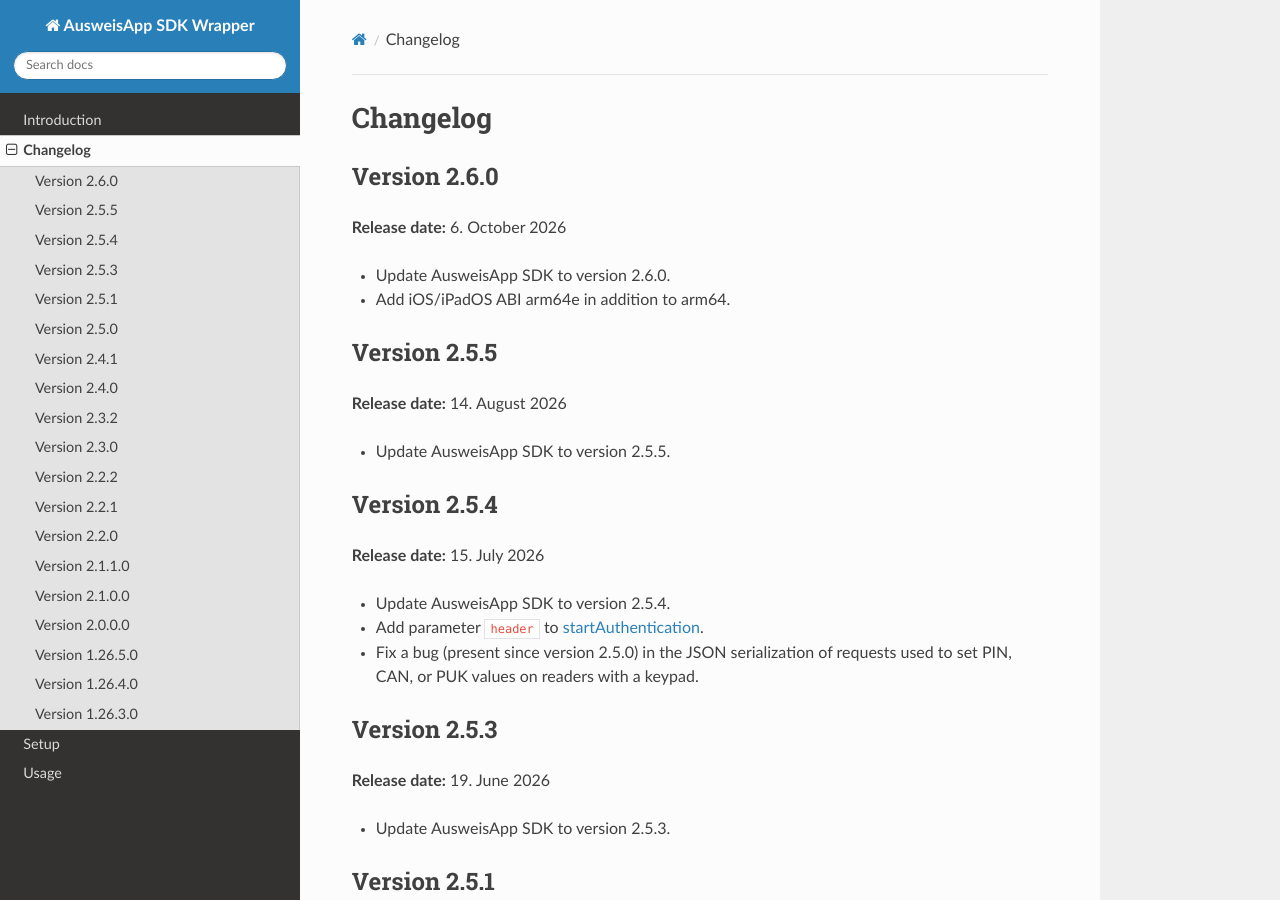
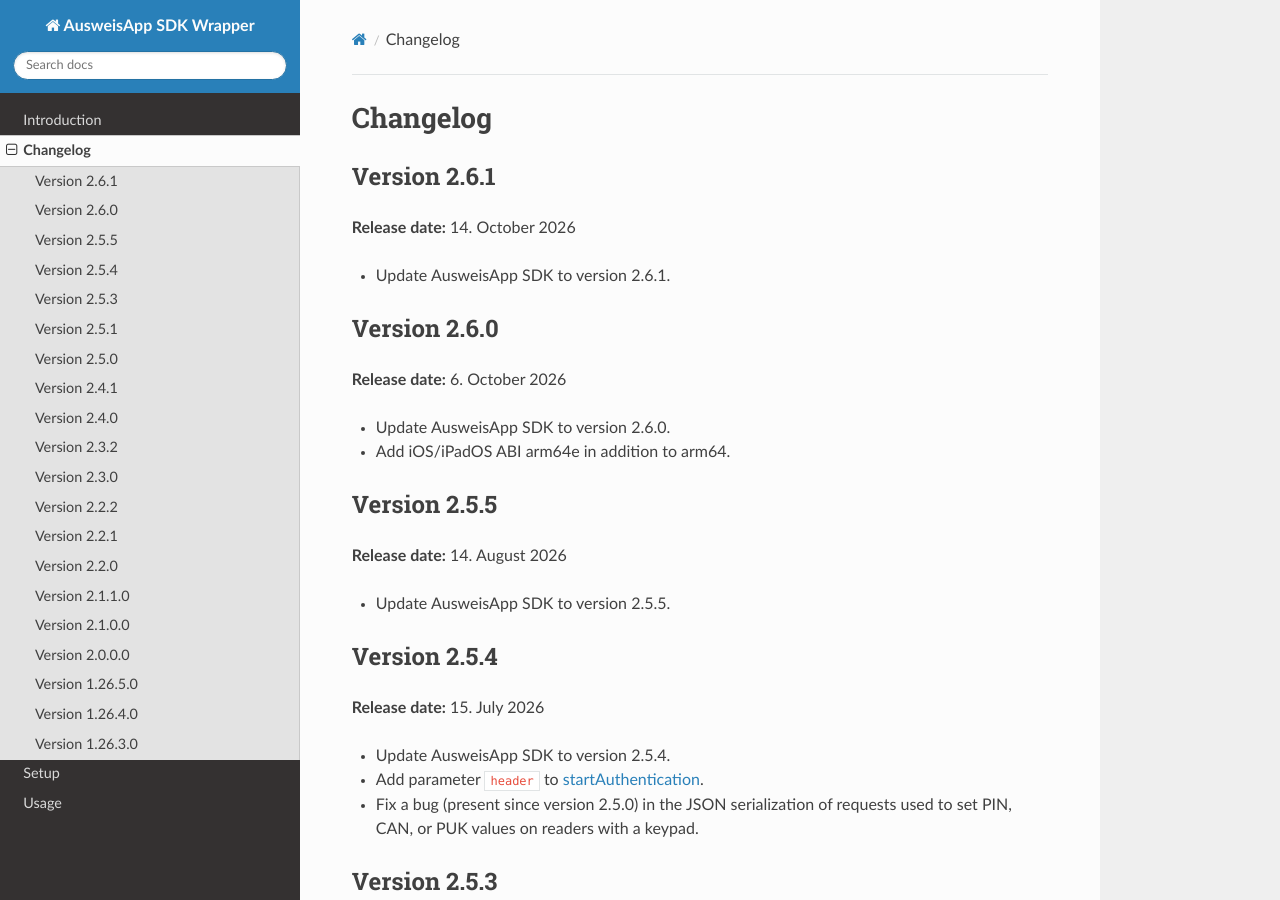
Before and after one commit to Governikus/AusweisApp-SDK-Wrapper, a Sphinx documentation site: the page built from docs/changelog.rst, in a window 1280 px wide and 900 px high. Built offline with Sphinx 7.4.7 and the Read the Docs theme 3.1.0, drawn with Linux system fonts in a browser that asks for light colours.

Commit message:
Add revision: v2.6.1

```diff
--- a/docs/changelog.rst
+++ b/docs/changelog.rst
@@ -1,5 +1,13 @@
 Changelog
 =========
+
+Version 2.6.1
+^^^^^^^^^^^^^
+
+**Release date:** 14. October 2026
+
+- Update AusweisApp SDK to version 2.6.1.
+
 
 Version 2.6.0
 ^^^^^^^^^^^^^
--- a/docs/conf.py
+++ b/docs/conf.py
@@ -7,7 +7,7 @@
 
 # -- General configuration ------------------------------------------------
 
-AA2_SDKWRAPPER_VERSION = '2.6.0'
+AA2_SDKWRAPPER_VERSION = '2.6.1'
 
 # If your documentation needs a minimal Sphinx version, state it here.
 needs_sphinx = '1.3'
@@ -166,6 +166,4 @@
 # If false, no module index is generated.
 # latex_domain_indices = True
 
-intersphinx_mapping = {
-    'sphinx': ('https://www.ausweisapp.bund.de/sdk/', 'objects.inv')
-}
+intersphinx_mapping = {'sphinx': ('https://www.ausweisapp.bund.de/sdk/', 'objects.inv')}
--- a/docs/setup-android.rst
+++ b/docs/setup-android.rst
@@ -22,7 +22,7 @@
 
   .. code-block:: groovy
 
-    implementation 'com.governikus.ausweisapp:sdkwrapper:2.6.0'
+    implementation 'com.governikus.ausweisapp:sdkwrapper:2.6.1'
 
 Initialization of the Android Application
 -----------------------------------------
```
Also changed, not shown: 6 other files.
